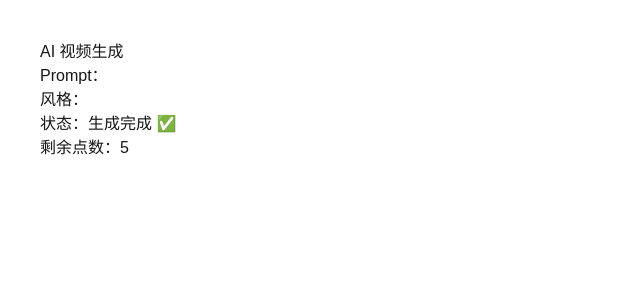
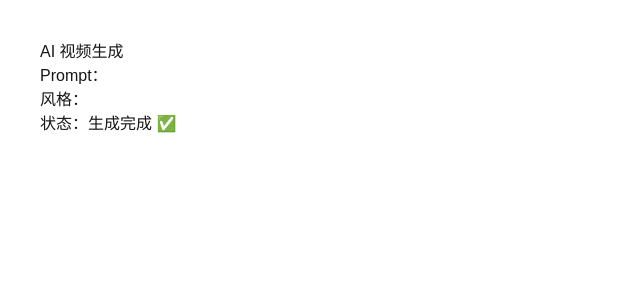
Before and after one commit to SZMXJ/ai-video-mvp, a Next.js app: page /generate in a window 1280 px wide. Shown: the top 300 px of the page, without its empty margins (0-640 px from the left). Built offline with nearby package versions, Linux system fonts and the light colour scheme.

Commit message:
update layout and user context

```diff
--- a/app/context/UserContext.tsx
+++ b/app/context/UserContext.tsx
@@ -1,11 +1,6 @@
 "use client";
 
-import React, {
-  createContext,
-  useContext,
-  useState,
-  ReactNode,
-} from "react";
+import React, { createContext, useContext, useState } from "react";
 
 export type HistoryItem = {
   time: string;
@@ -23,40 +18,32 @@ type UserState = {
 
 const UserContext = createContext<UserState | null>(null);
 
-export function UserProvider({ children }: { children: ReactNode }) {
+export function UserProvider({ children }: { children: React.ReactNode }) {
   const [credits, setCredits] = useState(5);
   const [loggedIn, setLoggedIn] = useState(true);
   const [history, setHistory] = useState<HistoryItem[]>([]);
 
   const addHistory = (item: HistoryItem) => {
-    setHistory((prev) => [...prev, item]);
+    setHistory((prev) => [item, ...prev]);
     setCredits((c) => Math.max(c - 1, 0));
   };
 
-  const login = () => {
-    setLoggedIn(true);
-  };
+  const login = () => setLoggedIn(true);
 
   return (
     <UserContext.Provider
-      value={{
-        credits,
-        loggedIn,
-        history,
-        addHistory,
-        login,
-      }}
+      value={{ credits, loggedIn, history, addHistory, login }}
     >
       {children}
     </UserContext.Provider>
   );
 }
 
-/** ✅ 你之前缺的就是这个 */
+/** ✅ 唯一允许页面使用的 Hook */
 export function useUser() {
   const ctx = useContext(UserContext);
   if (!ctx) {
-    throw new Error("useUser must be used inside UserProvider");
+    throw new Error("useUser must be used inside <UserProvider>");
   }
   return ctx;
 }
--- a/app/generate/page.tsx
+++ b/app/generate/page.tsx
@@ -1,26 +1,31 @@
 "use client";
 
+import { useEffect, useState } from "react";
 import { useSearchParams } from "next/navigation";
-import { useEffect, useState } from "react";
 import { useUser } from "../context/UserContext";
 
 export default function GeneratePage() {
   const params = useSearchParams();
-  const prompt = params.get("prompt");
-  const style = params.get("style");
+  const prompt = params.get("prompt") || "";
+  const style = params.get("style") || "";
 
-  const { credits, loggedIn } = useUser();
+  const { credits, loggedIn, addHistory } = useUser();
   const [status, setStatus] = useState<"loading" | "done">("loading");
 
   useEffect(() => {
     if (!loggedIn || credits <= 0) return;
 
     const timer = setTimeout(() => {
+      addHistory({
+        time: new Date().toLocaleString(),
+        prompt,
+        style,
+      });
       setStatus("done");
-    }, 1500);
+    }, 2000);
 
     return () => clearTimeout(timer);
-  }, [loggedIn, credits]);
+  }, [loggedIn, credits, prompt, style, addHistory]);
 
   return (
     <div style={{ padding: 40 }}>
@@ -33,8 +38,6 @@ export default function GeneratePage() {
         状态：
         {status === "loading" ? "生成中…" : "生成完成 ✅"}
       </p>
-
-      <p>剩余点数：{credits}</p>
     </div>
   );
 }
--- a/app/layout.tsx
+++ b/app/layout.tsx
@@ -14,9 +14,7 @@ export default function RootLayout({
   return (
     <html lang="zh">
       <body>
-        <UserProvider>
-          {children}
-        </UserProvider>
+        <UserProvider>{children}</UserProvider>
       </body>
     </html>
   );
```
